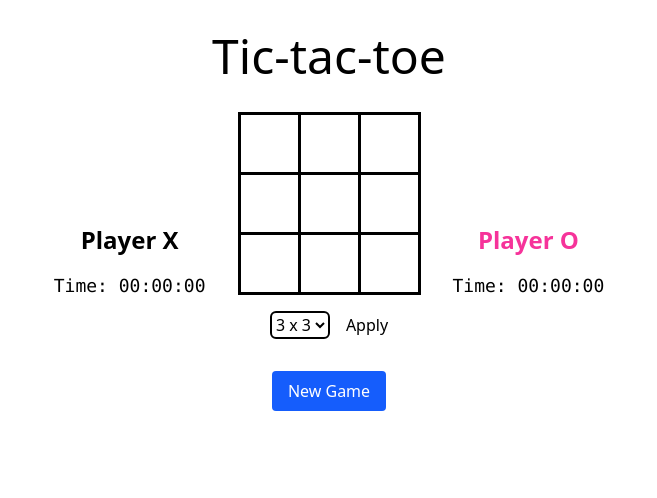
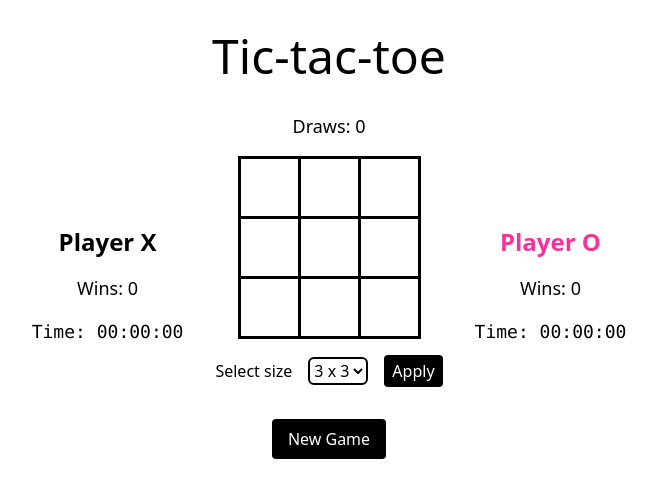
Before and after one commit to pomtyslav/tic-tac-toe-task, a React (Vite) app: page / in a window 1280 px wide. Shown: the top 498 px of the page, without its empty margins (311-968 px from the left). Built offline with nearby package versions, Linux system fonts and the light colour scheme.

Commit message:
final commit i guess

```diff
--- a/src/App.tsx
+++ b/src/App.tsx
@@ -3,6 +3,7 @@ import Grid from './Grid.tsx'
 import MessageBox from './MessageBox.tsx'
 import NewGameButton from './NewGameButton.tsx'
 import TimeTracker from './TimeTracker.tsx'
+import GridControls from './GridControls.tsx'
 import { useState, useRef } from 'react'
 
 function formatTime(ms: number) {
@@ -24,6 +25,11 @@ function App() {
   const [isGameOver, setIsGameOver] = useState(false)
   const [xTime, setXTime] = useState(0)
   const [oTime, setOTime] = useState(0)
+  const [xWins, setXWins] = useState(0)
+  const [oWins, setOWins] = useState(0)
+  const [draws, setDraws] = useState(0)
+  const [appliedSize, setAppliedSize] = useState(3)  // grid actually uses this
+  const [pendingSize, setPendingSize] = useState(3)  // dropdown selection
 
   // handler to show win or draw message
   const handleWin = (winner: string, resetGrid: () => void) => {
@@ -33,10 +39,13 @@ function App() {
     setTimeout(() => {
       let timeMsg = ''
       if (winner === 'Draw') {
+        setDraws(prev => prev + 1)
         timeMsg = `Time spent: ${formatTime(xTime + oTime)}`
       } else if (winner === 'X') {
+        setXWins(prev => prev + 1)
         timeMsg = `Time spent: ${formatTime(xTime)}`
       } else if (winner === 'O') {
+        setOWins(prev => prev + 1)
         timeMsg = `Time spent: ${formatTime(oTime)}`
       }
       setMessage(
@@ -60,6 +69,7 @@ function App() {
     setIsGameOver(false)
     setXTime(0)
     setOTime(0)
+    setAppliedSize(pendingSize)  // apply the new size on new game
   }
 
   const handlePlayerChange = (player: 'X' | 'O') => {
@@ -76,13 +86,18 @@ function App() {
     else setOTime(ms)
   }
 
+  const handleApplySize = () => {
+    setPendingSize(pendingSize)
+  }
+
   return (
     <>
       <div className='flex flex-col items-center justify-baseline h-screen w-screen gap-8'>
-        <h1 className='text-5xl mt-8'>Tic-tac-toe</h1>
-        <div className='flex flex-row items-center justify-center gap-8'>
+        <h1 className='text-5xl mt-8'>Tic-tac-toe</h1> {/* title */}
+        <div className='flex flex-row items-center justify-center gap-8'> {/* main game area */}
           <div className="flex flex-col items-center gap-4">
             <span className="text-2xl font-bold text-black">Player X</span>
+            <span className="text-lg">Wins: {xWins}</span>
             <TimeTracker
               isActive={currentPlayer === 'X'}
               resetKey={resetKey}
@@ -93,16 +108,25 @@ function App() {
             />
           </div>
           <div className='flex flex-col items-center gap-4'>
+            <span className="text-lg">Draws: {draws}</span>
             <Grid
+              size={appliedSize}
               onWin={handleWin}
               onPlayerChange={handlePlayerChange}
               onFirstMove={handlePlayerMove}
               isGameOver={isGameOver}
             />
+            <GridControls
+              pendingSize={pendingSize}
+              onSelectChange={setPendingSize}
+              onApply={handleApplySize}
+            />
             <NewGameButton onClick={handleNewGame} />
+
           </div>
           <div className="flex flex-col items-center gap-4">
             <span className="text-2xl font-bold text-pink-500">Player O</span>
+            <span className="text-lg">Wins: {oWins}</span>
             <TimeTracker
               isActive={currentPlayer === 'O'}
               resetKey={resetKey}
--- a/src/Grid.tsx
+++ b/src/Grid.tsx
@@ -1,5 +1,4 @@
-import { useState } from "react"
-import GridControls from "./GridControls"
+import { useState, useEffect } from "react"
 import Line from "./Line"
 
 function classNames(...classes: string[]) {
@@ -7,28 +6,24 @@ function classNames(...classes: string[]) {
 }
 
 interface GridProps {
-  onWin?: (winner: string, resetGrid: () => void) => void;
-  onPlayerChange?: (player: 'X' | 'O') => void;
-  onFirstMove?: () => void;
-  isGameOver?: boolean; // Add this prop
+  size: number // 🔹 grid size comes from App
+  onWin?: (winner: string, resetGrid: () => void) => void
+  onPlayerChange?: (player: 'X' | 'O') => void
+  onFirstMove?: () => void
+  isGameOver?: boolean
 }
 
-function Grid ({ onWin, onPlayerChange, onFirstMove, isGameOver }: GridProps) {
+function Grid ({ size, onWin, onPlayerChange, onFirstMove, isGameOver }: GridProps) {
   const [player, setPlayer] = useState<'X' | 'O'>('X')
-  const [size, setSize] = useState(3)
-  const [selectedSize, setSelectedSize] = useState(3)
-  const [startPoint, setStartPoint] = useState({ x: 0, y: 0 });
-  const [endPoint, setEndPoint] = useState({ x: 0, y: 0 });
-  const [matrix, setMatrix] = useState<string[][]>(Array.from({ length: size }, () => Array(size).fill('')))
+  const [startPoint, setStartPoint] = useState({ x: 0, y: 0 })
+  const [endPoint, setEndPoint] = useState({ x: 0, y: 0 })
+  const [matrix, setMatrix] = useState<string[][]>(
+    Array.from({ length: size }, () => Array(size).fill(''))
+  )
 
-  const handleSelectChange = (value: number) => {
-    setSelectedSize(value)
-  }
-
-  const handleApply = () => {
-    setSize(selectedSize)
-    setMatrix(Array.from({ length: selectedSize }, () => Array(selectedSize).fill('')))
-  }
+  useEffect(() => {
+    setMatrix(Array.from({ length: size }, () => Array(size).fill('')))
+  }, [size])
 
   const handleClickCell = (row: number, col: number) => {
     if (isGameOver) return // Prevent moves after win/draw
@@ -42,7 +37,7 @@ function Grid ({ onWin, onPlayerChange, onFirstMove, isGameOver }: GridProps) {
     if (cell && cell.innerText === '') {
       cell.innerText = player
       cell!.classList.add(player === 'X' ? 'text-black-500' : 'text-pink-500')
-      if (matrix.flat().filter(c => c !== '').length === 0 && onFirstMove) onFirstMove();
+      if (matrix.flat().filter(c => c !== '').length === 0 && onFirstMove) onFirstMove()
     } else {
       alert('Cell is already occupied or not found')
       return
@@ -91,7 +86,6 @@ function Grid ({ onWin, onPlayerChange, onFirstMove, isGameOver }: GridProps) {
     }
     removeLine()
     setPlayer('X')
-    // setMoveCount(0) // Remove moveCount reset
   }
 
   const drawLine = (cells: number[]) => {
@@ -190,12 +184,7 @@ function Grid ({ onWin, onPlayerChange, onFirstMove, isGameOver }: GridProps) {
       <table className='border-collapse border-black border-3 h-auto w-auto divide-y-3 divide-solid divide-black'>
         <tbody>{buildGrid()}</tbody>
       </table>
-      <GridControls
-        selectedSize={selectedSize}
-        onSelectChange={handleSelectChange}
-        onApply={handleApply}
-      />
-      <Line startPoint={startPoint} endPoint={endPoint}/>
+      <Line startPoint={startPoint} endPoint={endPoint} winner={player}/>
     </>
   )
 }
--- a/src/GridControls.tsx
+++ b/src/GridControls.tsx
@@ -1,26 +1,26 @@
 interface GridControlsProps {
-  selectedSize: number;
-  onSelectChange: (value: number) => void;
-  onApply: () => void;
+  pendingSize?: number
+  onSelectChange: (value: number) => void
+  onApply: () => void
 }
 
-function GridControls({ selectedSize, onSelectChange, onApply }: GridControlsProps) {
+function GridControls({ pendingSize, onSelectChange, onApply }: GridControlsProps) {
   return (
-    <div className='flex items-center gap-4'>
-      <select
+    <div className='flex items-center justify-center gap-4'>
+      Select size <select
         name="select-size"
-        value={selectedSize}
+        value={pendingSize}
         onChange={e => onSelectChange(Number(e.target.value))}
         className='border-2 rounded-md'
       >
         {[...Array(7)].map((_, i) => {
-          const val = i + 3;
-          return <option key={val} value={val}>{val} x {val}</option>;
+          const val = i + 3
+          return <option key={val} value={val}>{val} x {val}</option>
         })}
       </select>
-      <button type="button" onClick={onApply}>Apply</button>
+      <button className="px-2 py-1 bg-black text-white rounded hover:bg-gray-700 transition" type="button" onClick={onApply}>Apply</button>
     </div>
-  );
+  )
 }
 
-export default GridControls;
+export default GridControls
--- a/src/Line.tsx
+++ b/src/Line.tsx
@@ -1,16 +1,16 @@
 interface LineProps {
-  startPoint: { x: number; y: number };
-  endPoint: { x: number; y: number };
-  winner?: 'X' | 'O';
+  startPoint: { x: number; y: number }
+  endPoint: { x: number; y: number }
+  winner?: 'X' | 'O'
 }
 
 function Line ({startPoint, endPoint, winner}: LineProps) {
   const strokeClass =
     winner === 'X'
-      ? 'stroke-black-500'
+      ? 'stroke-black'
       : winner === 'O'
       ? 'stroke-pink-500'
-      : 'stroke-black';
+      : 'stroke-blue-500';
 
   return (
     <svg className="absolute top-0 left-0 w-full h-full pointer-events-none">
--- a/src/MessageBox.tsx
+++ b/src/MessageBox.tsx
@@ -1,20 +1,37 @@
-import NewGameButton from "./NewGameButton";
-import OkButton from "./OkButton";
+import NewGameButton from "./NewGameButton"
+import OkButton from "./OkButton"
+import { useRef } from "react"
 
 export interface MessageBoxProps {
-  message: string;
-  onClose: () => void;
-  onNewGame: () => void;
+  message: string
+  onClose: () => void
+  onNewGame: () => void
 }
 
-const MessageBox: React.FC<MessageBoxProps> = ({ message, onClose, onNewGame }) => (
-  <div className="fixed inset-0 bg-black bg-opacity-50 flex items-center justify-center z-50">
-    <div className="bg-white p-8 rounded-lg shadow-lg text-center min-w-[300px]">
-      <h2 className="text-xl font-semibold mb-4">{message}</h2>
-      <NewGameButton onClick={onNewGame} />
-      <OkButton onClick={onClose} />
+const MessageBox: React.FC<MessageBoxProps> = ({ message, onClose, onNewGame }) => {
+  const boxRef = useRef<HTMLDivElement>(null)
+
+  const handleBackdropClick = (e: React.MouseEvent<HTMLDivElement>) => {
+    if (boxRef.current && !boxRef.current.contains(e.target as Node)) {
+      onClose() // close if clicked outside
+    }
+  }
+
+return (
+    <div
+      className="fixed inset-0 bg-black/50 flex items-center justify-center z-50"
+      onClick={handleBackdropClick}
+    >
+      <div
+        ref={boxRef}
+        className="bg-white p-8 rounded-lg shadow-lg text-center min-w-[300px]"
+      >
+        <h2 className="text-xl font-semibold mb-4 whitespace-pre-line">{message}</h2>
+        <NewGameButton onClick={onNewGame} />
+        <OkButton onClick={onClose} />
+      </div>
     </div>
-  </div>
-);
+  )
+}
 
-export default MessageBox;
+export default MessageBox
--- a/src/NewGameButton.tsx
+++ b/src/NewGameButton.tsx
@@ -1,16 +1,16 @@
-import React from "react";
+import React from "react"
 
 interface NewGameButtonProps {
-  onClick: () => void;
+  onClick: () => void
 }
 
 const NewGameButton: React.FC<NewGameButtonProps> = ({ onClick }) => (
   <button
     onClick={onClick}
-    className="mt-4 px-4 py-2 bg-blue-600 text-white rounded hover:bg-blue-700 transition"
+    className="mt-4 px-4 py-2 bg-black text-white rounded hover:bg-gray-700 transition"
   >
     New Game
   </button>
-);
+)
 
-export default NewGameButton;
+export default NewGameButton
--- a/src/OkButton.tsx
+++ b/src/OkButton.tsx
@@ -1,7 +1,7 @@
-import React from "react";
+import React from "react"
 
 interface OkButtonProps {
-  onClick: () => void;
+  onClick: () => void
 }
 
 const OkButton: React.FC<OkButtonProps> = ({ onClick }) => (
@@ -13,4 +13,4 @@ const OkButton: React.FC<OkButtonProps> = ({ onClick }) => (
   </button>
 );
 
-export default OkButton;
+export default OkButton
```
Also changed, not shown: src/TimeTracker.tsx (+28 -28 lines).
